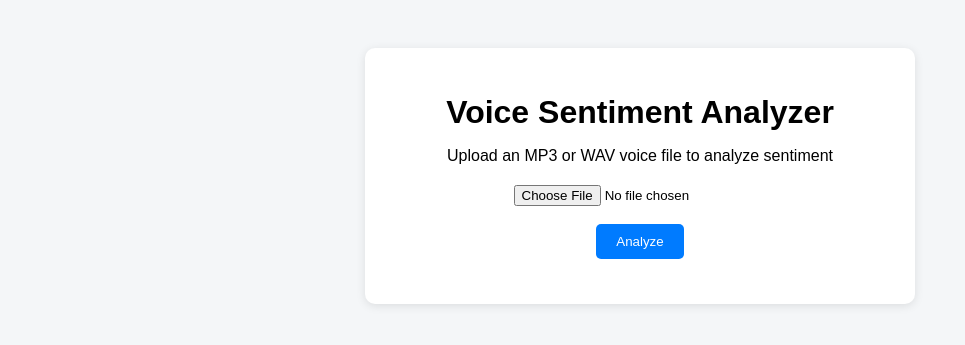
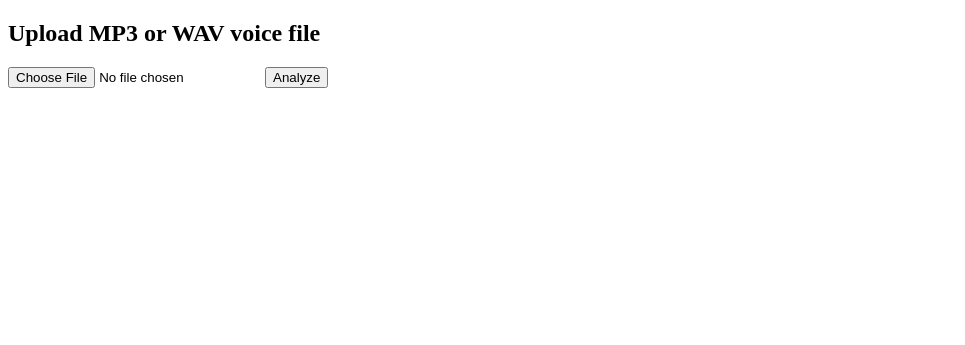
Before and after one commit to PallaviVasanth/voice-sentiment-render, a Flask app: page / in a window 1280 px wide. Shown: the top 345 px of the page, without its empty margins (0-965 px from the left). Run offline with Flask 3, Linux system fonts and the light colour scheme.

Commit message:
Refactor HTML structure and remove unused styles

```diff
--- a/templates/index.html
+++ b/templates/index.html
@@ -2,84 +2,21 @@
 <html>
 <head>
     <title>Voice Sentiment Analyzer</title>
-    <style>
-        body {
-            font-family: Arial, sans-serif;
-            background-color: #f4f6f8;
-            text-align: center;
-            padding-top: 40px;
-        }
-
-        .container {
-            width: 500px;
-            margin: auto;
-            background: white;
-            padding: 25px;
-            border-radius: 10px;
-            box-shadow: 0px 2px 10px rgba(0,0,0,0.1);
-        }
-
-        h1 {
-            margin-bottom: 10px;
-        }
-
-        .upload-box {
-            margin: 20px 0;
-        }
-
-        button {
-            padding: 10px 20px;
-            background-color: #007BFF;
-            border: none;
-            color: white;
-            border-radius: 5px;
-            cursor: pointer;
-        }
-
-        button:hover {
-            background-color: #0056b3;
-        }
-
-        .result {
-            margin-top: 25px;
-            padding: 15px;
-            background: #f1f1f1;
-            border-radius: 8px;
-        }
-
-        .positive { color: green; font-weight: bold; }
-        .negative { color: red; font-weight: bold; }
-        .neutral { color: #555; font-weight: bold; }
-    </style>
 </head>
 <body>
+    <h2>Upload MP3 or WAV voice file</h2>
 
-<div class="container">
-    <h1>Voice Sentiment Analyzer</h1>
-    <p>Upload an MP3 or WAV voice file to analyze sentiment</p>
-
-    <form method="POST" enctype="multipart/form-data" class="upload-box">
+    <form method="POST" enctype="multipart/form-data">
         <input type="file" name="audio" required>
-        <br><br>
         <button type="submit">Analyze</button>
     </form>
 
     {% if text %}
-    <div class="result">
-        <h3>Detected Text</h3>
+        <h3>Detected Text:</h3>
         <p>{{ text }}</p>
 
-        <h3>Sentiment Result</h3>
-        {% if sentiment == "Positive" %}
-            <p class="positive">Positive</p>
-        {% elif sentiment == "Negative" %}
-            <p class="negative">Negative</p>
-        {% else %}
-            <p class="neutral">Neutral</p>
-        {% endif %}
-    </div>
+        <h3>Sentiment:</h3>
+        <p>{{ sentiment }}</p>
     {% endif %}
-</div>
-
 </body>
 </html>
```
